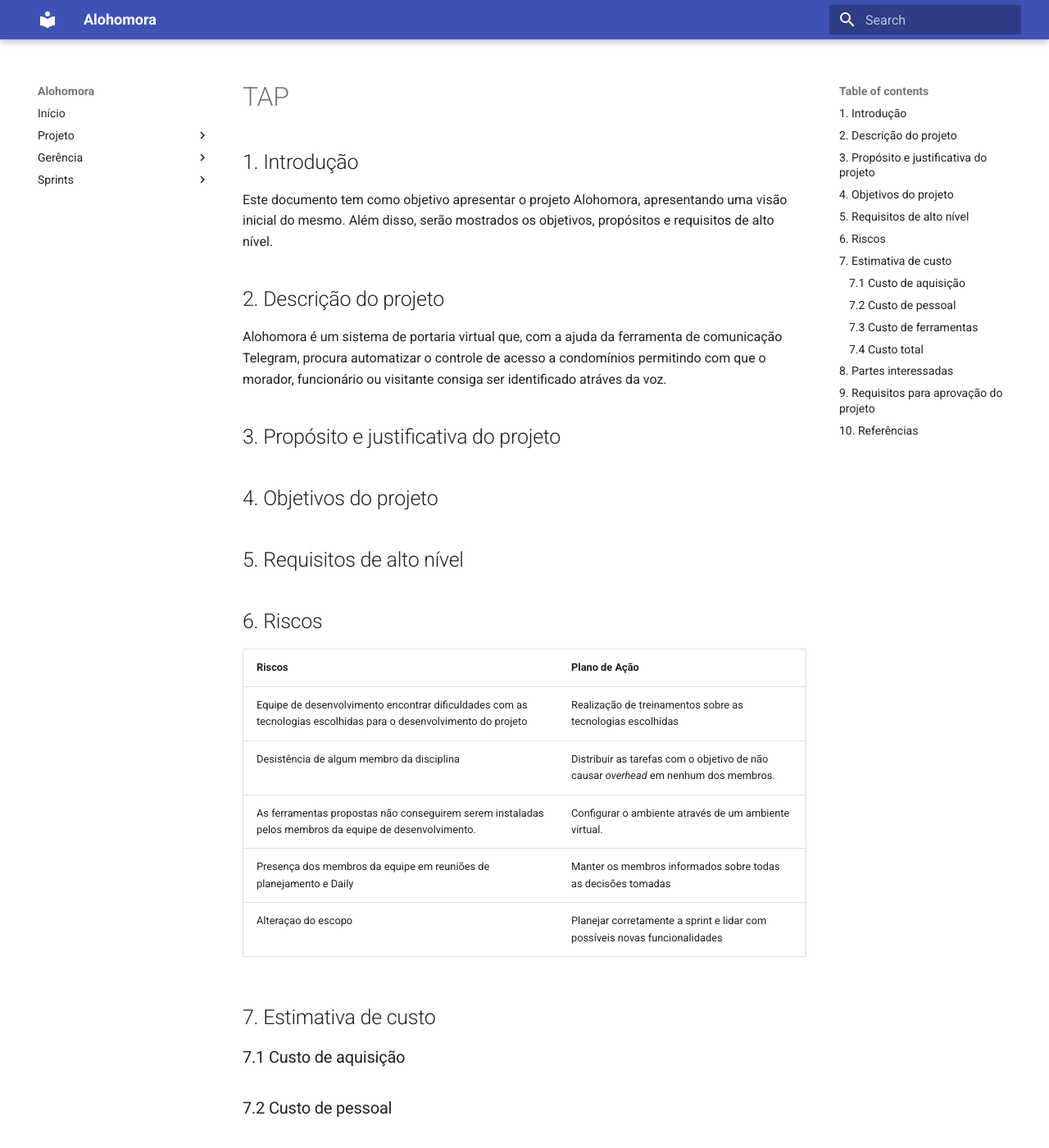
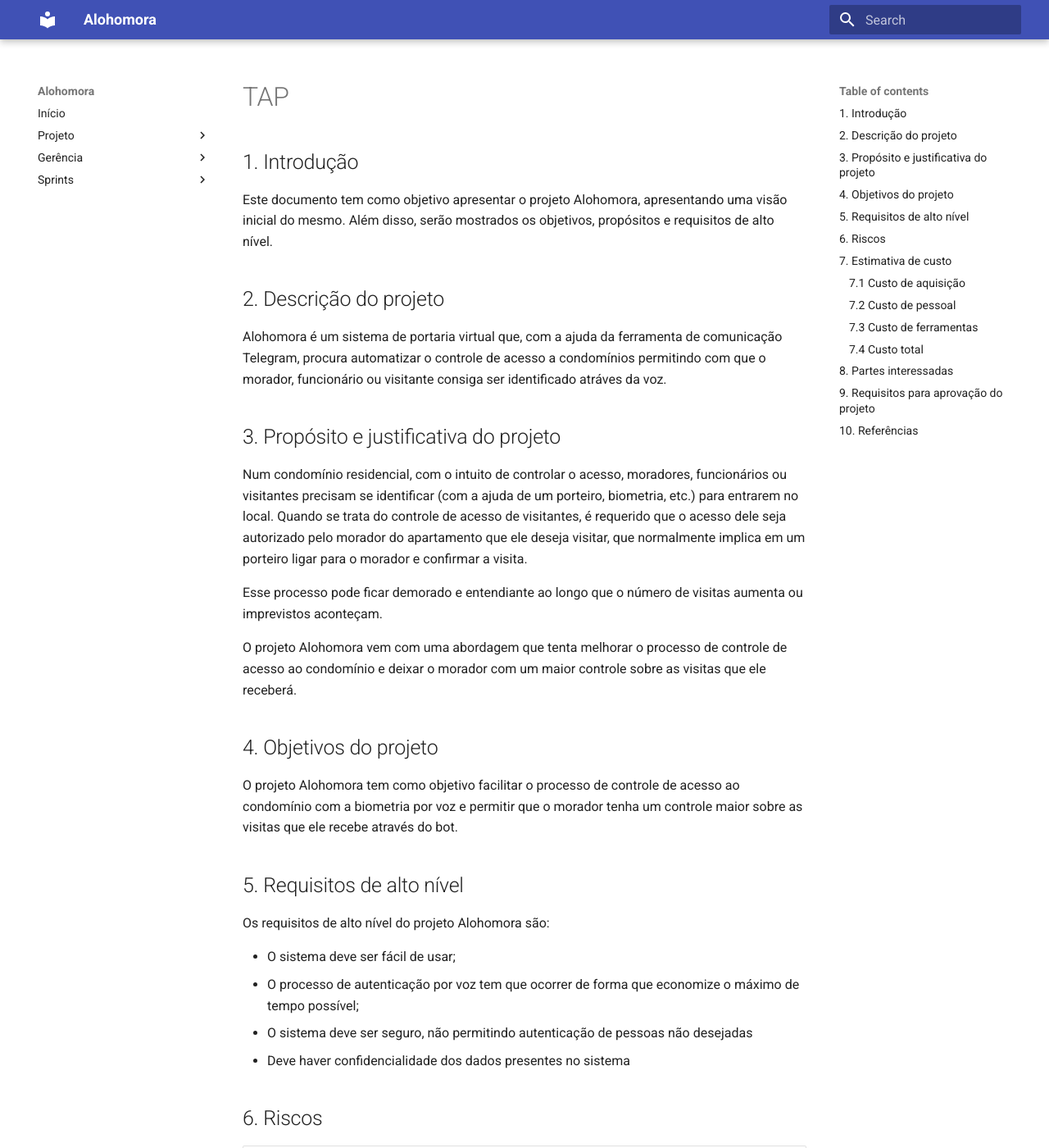
Before and after one commit to Alohomora-team/AlohomoraAPI, an MkDocs documentation site: the page built from docs/docs/gerencia/TAP.md, in a window 1280 px wide and 1400 px high. Shown: the whole window at 82% size. Built offline with MkDocs 1.6.1 and Material for MkDocs 9.7.7, drawn with Linux system fonts in a browser that asks for light colours.

Commit message:
#65 - Adding three topics
Objectives, high level requirements and purpose

Signed-off-by: Mateus Nóbrega <mateusn@outlook.com>

```diff
--- a/docs/docs/gerencia/TAP.md
+++ b/docs/docs/gerencia/TAP.md
@@ -8,11 +8,25 @@ Alohomora é um sistema de portaria virtual que, com a ajuda da ferramenta de co
 
 ## 3. Propósito e justificativa do projeto
 
+Num condomínio residencial, com o intuito de controlar o acesso, moradores, funcionários ou visitantes precisam se identificar (com a ajuda de um porteiro, biometria, etc.) para entrarem no local. Quando se trata do controle de acesso de visitantes, é requerido que o acesso dele seja autorizado pelo morador do apartamento que ele deseja visitar, que normalmente implica em um porteiro ligar para o morador e confirmar a visita.
 
+Esse processo pode ficar demorado e entendiante ao longo que o número de visitas aumenta ou imprevistos aconteçam.
+
+O projeto Alohomora vem com uma abordagem que tenta melhorar o processo de controle de acesso ao condomínio e deixar o morador com um maior controle sobre as visitas que ele receberá.
 
 ## 4. Objetivos do projeto
 
+O projeto Alohomora tem como objetivo facilitar o processo de controle de acesso ao condomínio com a biometria por voz e permitir que o morador tenha um controle maior sobre as visitas que ele recebe através do bot.
+
 ## 5. Requisitos de alto nível
+
+Os requisitos de alto nível do projeto Alohomora são:
+
+- O sistema deve ser fácil de usar;
+- O processo de autenticação por voz tem que ocorrer de forma que economize o máximo de tempo possível;
+- O sistema deve ser seguro, não permitindo autenticação de pessoas não desejadas
+- Deve haver confidencialidade dos dados presentes no sistema
+
 
 ## 6. Riscos
 
```
